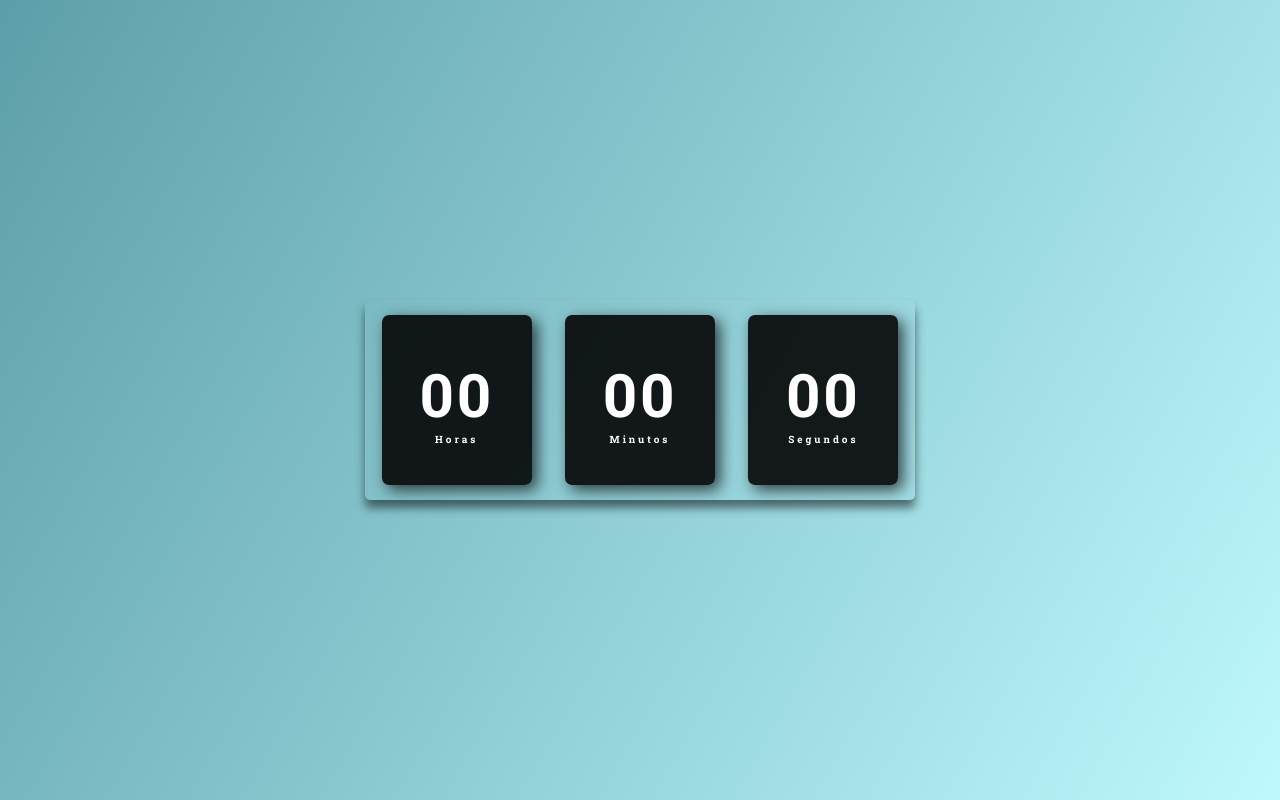
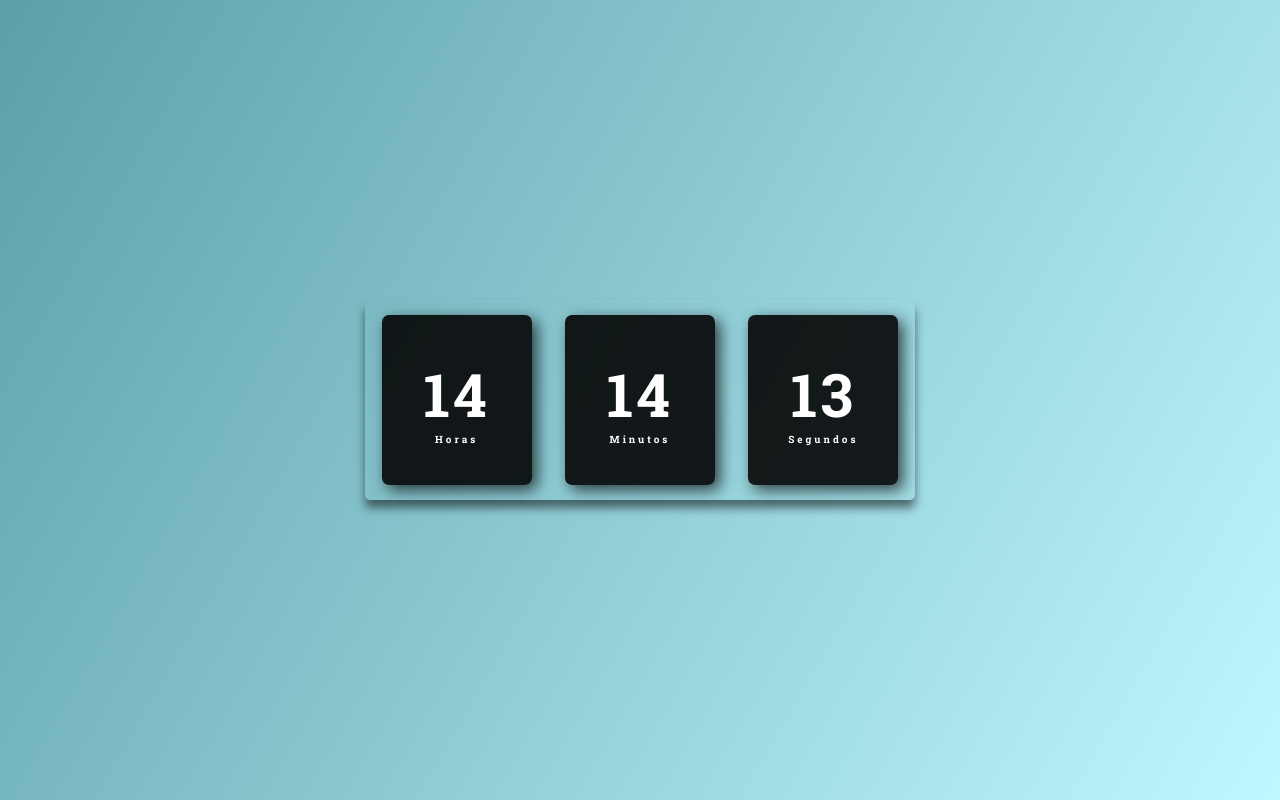
Before and after one commit to LucasFigueiredoDEV/Dynamic-clock, a plain HTML site: page index.html in a window 1280 px wide. Drawn offline with Linux system fonts and the light colour scheme; the site is published under a folder, as on GitHub Pages, so addresses that start at the root find nothing.

Commit message:
Atualizando arquivos

```diff
--- a/index.html
+++ b/index.html
@@ -24,6 +24,6 @@
         </div>
     </div>
 
-    <script src="/script.js/script.js"></script>
+    <script src="script.js/script.js"></script>
 </body>
 </html>
```
